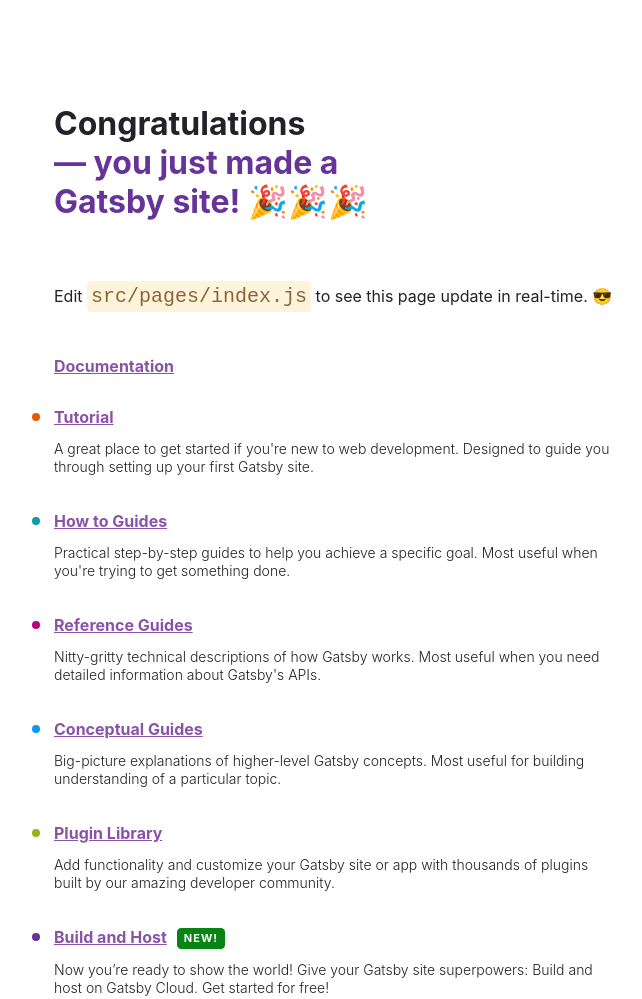
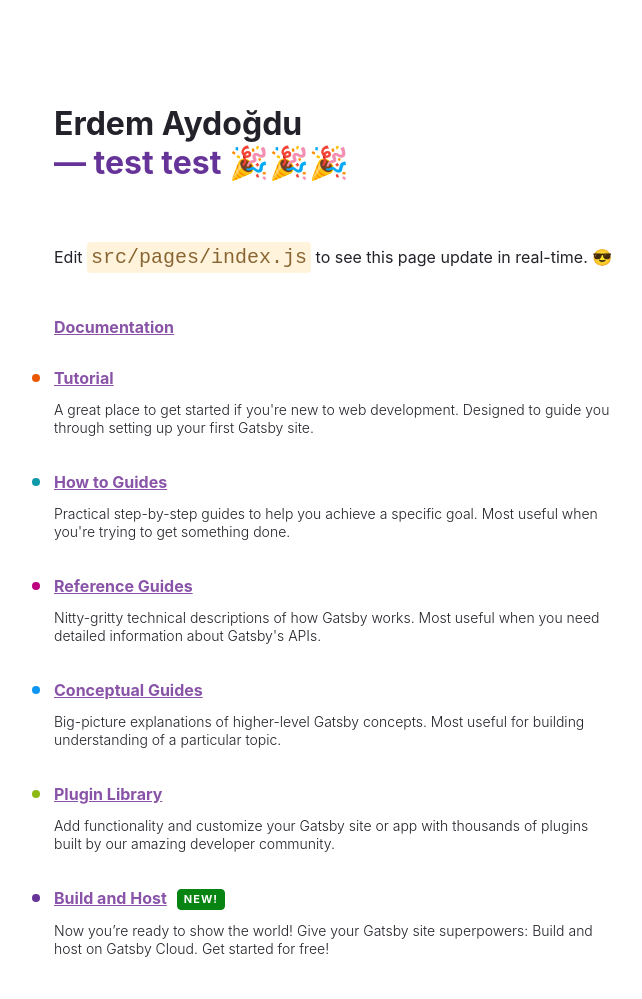
Before and after one commit to erdemaydogdu/portfolio, a Gatsby site: page / in a window 1280 px wide. Shown: the top 999 px of the page, without its empty margins (50-692 px from the left). Built offline with nearby package versions, Linux system fonts and the light colour scheme; Gatsby itself is replaced by a stand-in of ours.

Commit message:
second init

```diff
--- a/src/pages/index.js
+++ b/src/pages/index.js
@@ -131,9 +131,9 @@ const IndexPage = () => {
     <main style={pageStyles}>
       <title>Home Page</title>
       <h1 style={headingStyles}>
-        Congratulations
+        Erdem Aydoğdu
         <br />
-        <span style={headingAccentStyles}>— you just made a Gatsby site! </span>
+        <span style={headingAccentStyles}>— test test </span>
         <span role="img" aria-label="Party popper emojis">
           🎉🎉🎉
         </span>
```
